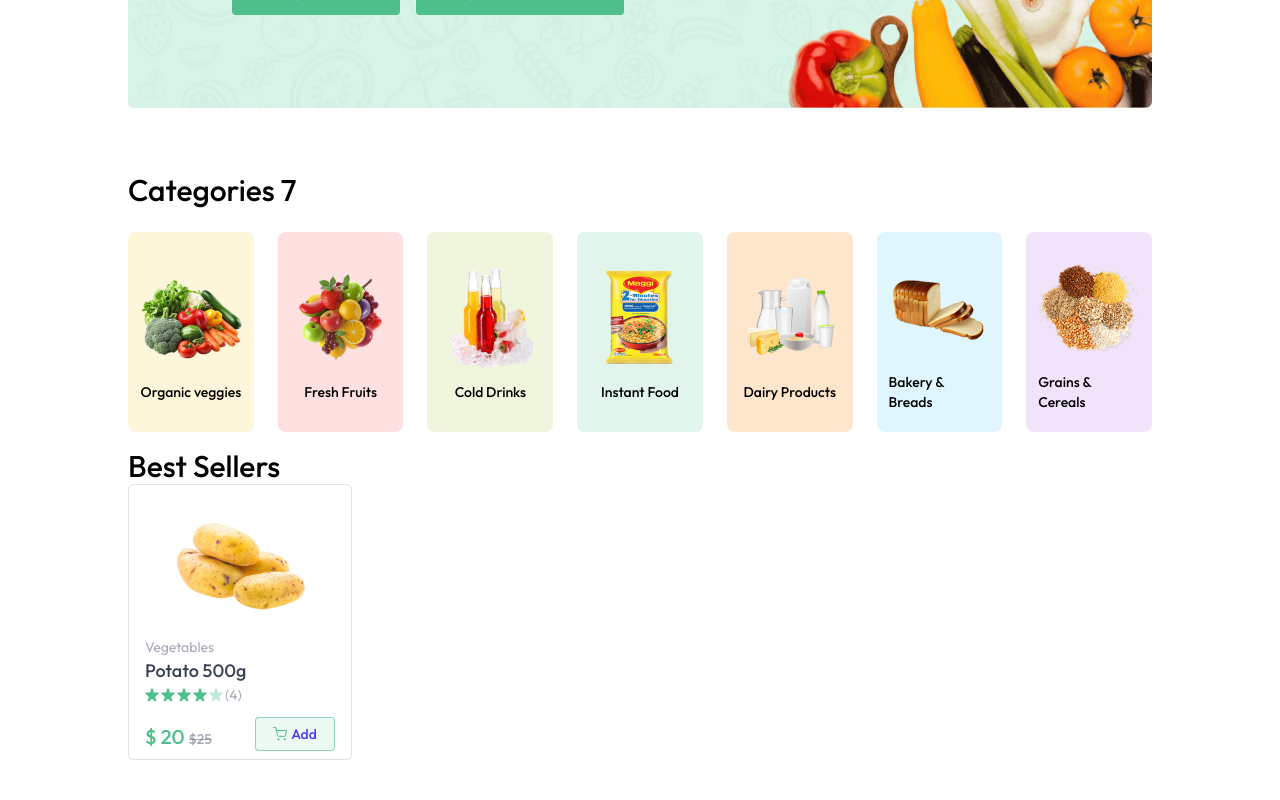
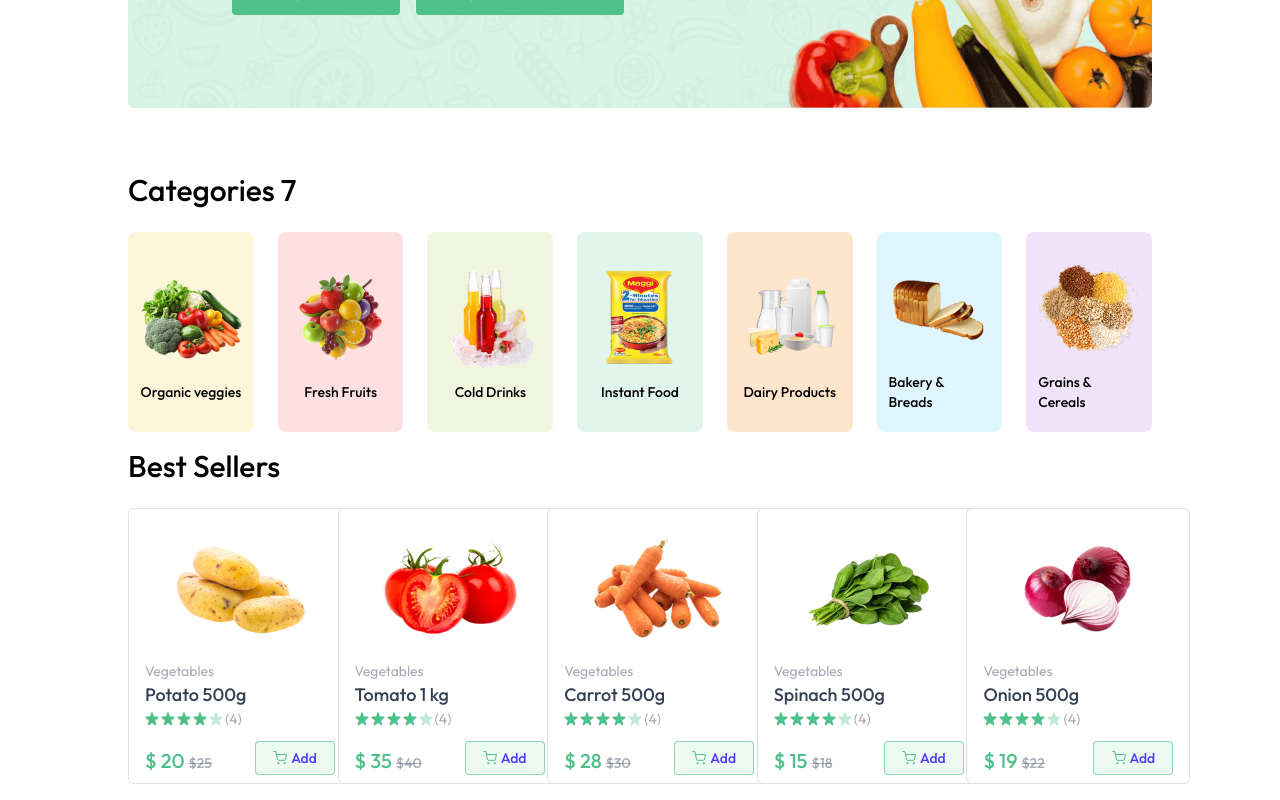
Before and after one commit to JulianaTonu/GreenShop, a React (Vite) app in the folder client/: page / in a window 1280 px wide. Shown: the part 380-1180 px from the top of the page. Before the commit the page ends 1156 px from the top, so only its background shows below. Built offline with nearby package versions, Linux system fonts and the light colour scheme.

Commit message:
addBestSeller itmes

```diff
--- a/client/src/components/BestSeller.jsx
+++ b/client/src/components/BestSeller.jsx
@@ -8,8 +8,11 @@
         <div className='my-4'>
             <p className='text-2xl md:text-3xl font-medium'>Best Sellers</p>
 
-            <div>
-                <ProductCard product={products[0]}/>
+            <div className='grid grid-cols-2 sm:grid-cols-3 md:grid-cols-4 gap-3 md:gap-6 lg:grid-cols-5 mt-6'>
+                {products.filter((product)=> product.inStock).slice(0,5).map((product,index)=>(
+                <ProductCard key={index} product={product}/>
+
+                ))}
             </div>
         </div>
     );
```
